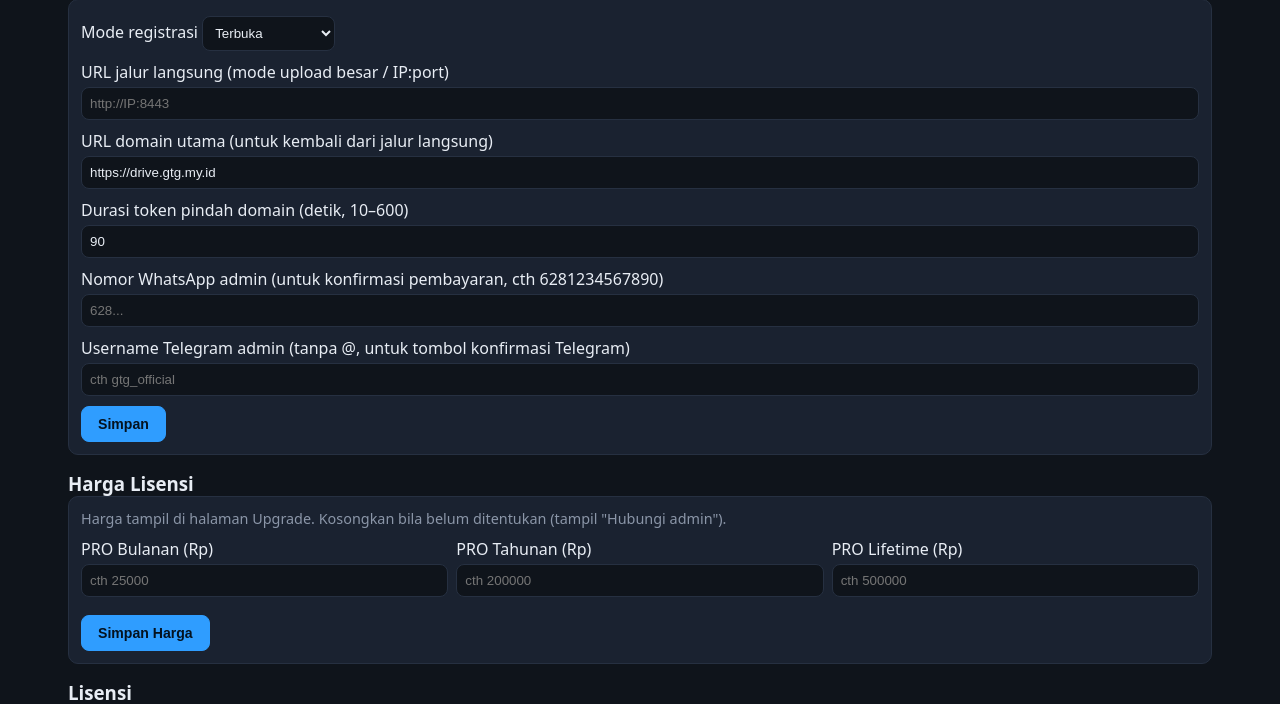
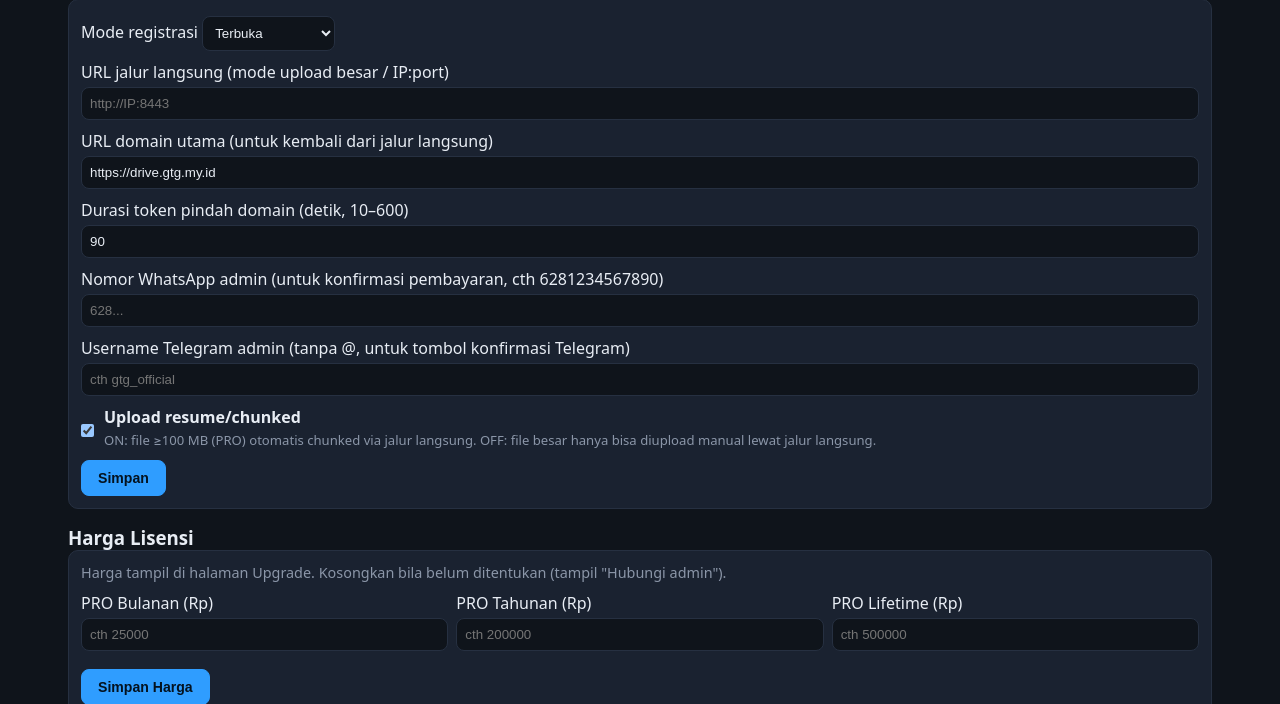
Before and after one commit to diyansantoso26/tgdrive-server, a Flask app: page /admin in a window 1280 px wide. Shown: the part 537-1241 px from the top of the page. Run offline with Flask 3, Linux system fonts and the light colour scheme; the visitor is signed in with stand-in values (Sample User, id 1); data comes from the database, SQL or seed files in the repository; data that the repository does not hold is empty; some libraries are stand-ins or nearby versions.

Commit message:
tgdrive-server: templates/admin.html

```diff
--- a/templates/admin.html
+++ b/templates/admin.html
@@ -46,6 +46,10 @@
   </label>
   <label>Username Telegram admin (tanpa @, untuk tombol konfirmasi Telegram)
     <input id="tgUser" placeholder="cth gtg_official" style="width:100%">
+  </label>
+  <label style="display:flex;align-items:center;gap:10px;cursor:pointer">
+    <input type="checkbox" id="chunkedUpload" checked style="width:auto">
+    <span><b>Upload resume/chunked</b><br><span class="muted" style="font-size:.82rem">ON: file &ge;100 MB (PRO) otomatis chunked via jalur langsung. OFF: file besar hanya bisa diupload manual lewat jalur langsung.</span></span>
   </label>
   <button class="btn primary" onclick="saveSettings()">Simpan</button>
 </div>
@@ -136,7 +140,7 @@ async function setQuota(id,cur){const v=prompt('Kuota MB baru:',cur);if(v===null
 async function delUser(id,name){if(!confirm('Hapus "'+name+'" BESERTA SEMUA FILE & BOTNYA?'))return;await j('/api/admin/users/'+id,{method:'DELETE'});loadUsers();loadStats();}
 async function loadInv(){
   const d=await j('/api/admin/invites');
-  $('#regMode').value=d.registration_mode;$('#directUrl').value=d.direct_url||'';$('#domainUrl').value=d.domain_url||'';$('#handoffTtl').value=d.handoff_token_ttl||90;$('#waNumber').value=d.wa_number||'';$('#tgUser').value=d.telegram_username||'';
+  $('#regMode').value=d.registration_mode;$('#directUrl').value=d.direct_url||'';$('#domainUrl').value=d.domain_url||'';$('#handoffTtl').value=d.handoff_token_ttl||90;$('#waNumber').value=d.wa_number||'';$('#tgUser').value=d.telegram_username||'';$('#chunkedUpload').checked=d.chunked_upload!==false;
   $('#priceMonthly').value=(d.prices&&d.prices.license_price_monthly)||'';$('#priceYearly').value=(d.prices&&d.prices.license_price_yearly)||'';$('#priceLifetime').value=(d.prices&&d.prices.license_price_lifetime)||'';
   const tb=$('#invTbl tbody');tb.innerHTML='';
   d.invites.forEach(c=>{
@@ -157,7 +161,7 @@ async function delInv(id){await j('/api/admin/invites/'+id,{method:'DELETE'});lo
 async function togInv(id,a){await j('/api/admin/invites/'+id+'/toggle',{method:'POST',headers:{'Content-Type':'application/json'},body:JSON.stringify({active:!!a})});loadInv();}
 async function saveSettings(){
   await j('/api/admin/settings',{method:'POST',headers:{'Content-Type':'application/json'},
-    body:JSON.stringify({registration_mode:$('#regMode').value,direct_url:$('#directUrl').value,domain_url:$('#domainUrl').value,handoff_token_ttl:$('#handoffTtl').value,wa_number:$('#waNumber').value,telegram_username:$('#tgUser').value,
+    body:JSON.stringify({registration_mode:$('#regMode').value,direct_url:$('#directUrl').value,domain_url:$('#domainUrl').value,handoff_token_ttl:$('#handoffTtl').value,wa_number:$('#waNumber').value,telegram_username:$('#tgUser').value,chunked_upload:$('#chunkedUpload').checked,
       license_price_monthly:$('#priceMonthly').value,license_price_yearly:$('#priceYearly').value,license_price_lifetime:$('#priceLifetime').value})});
   alert('Tersimpan');
 }
```
